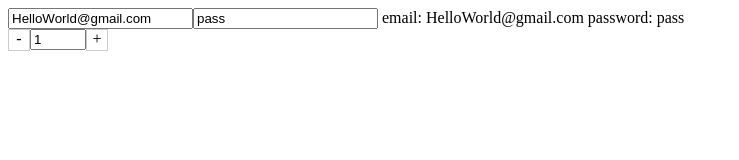
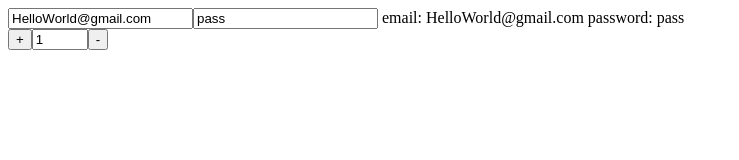
Before and after one commit to ukrmatsypula/java-and-scripts, a Vue app: page / in a window 1280 px wide. Shown: the top 160 px of the page, without its empty margins (0-739 px from the left). Built offline with nearby package versions, Linux system fonts and the light colour scheme.

Commit message:
change logic

```diff
--- a/src/components/Counter.vue
+++ b/src/components/Counter.vue
@@ -1,8 +1,10 @@
 <template>
   <div class="counter">
-    <div class="minus" @click="minus">-</div>
+    <button type="button" @click="decreaseCount">+</button>
+
     <input type="number" :value="counter" :min="minCount" :max="maxCount" />
-    <div class="plus" @click="plus">+</div>
+
+    <button type="button" @click="increaseCount">-</button>
   </div>
 </template>
 
@@ -15,17 +17,15 @@
     maxCount: 10,
   }),
   methods: {
-    minus() {
-      if (this.counter <= this.minCount) {
-        return;
+    decreaseCount() {
+      if (this.counter < this.maxCount) {
+        this.counter++;
       }
-      this.counter--;
     },
-    plus() {
-      if (this.counter >= this.maxCount) {
-        return;
+    increaseCount() {
+      if (this.counter > this.minCount) {
+        this.counter--;
       }
-      this.counter++;
     },
   },
 };
```
